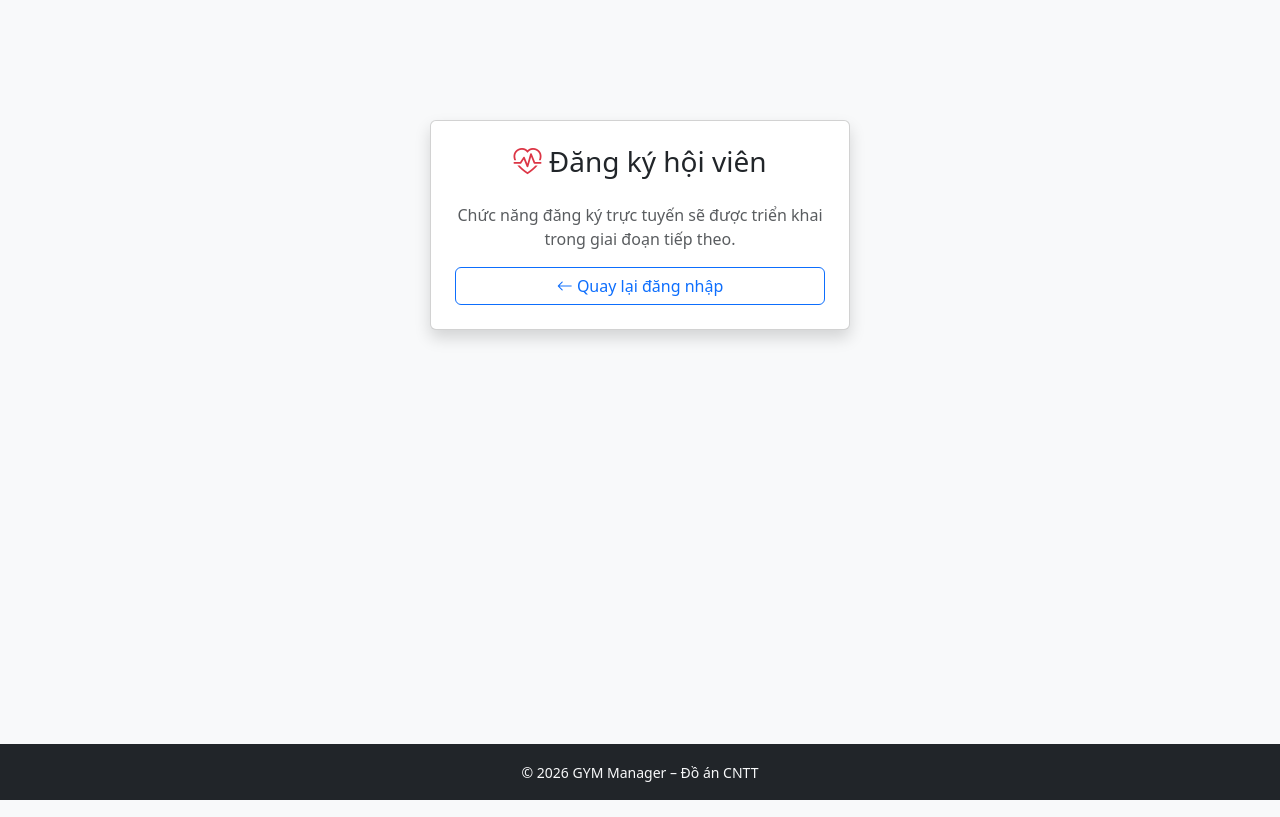
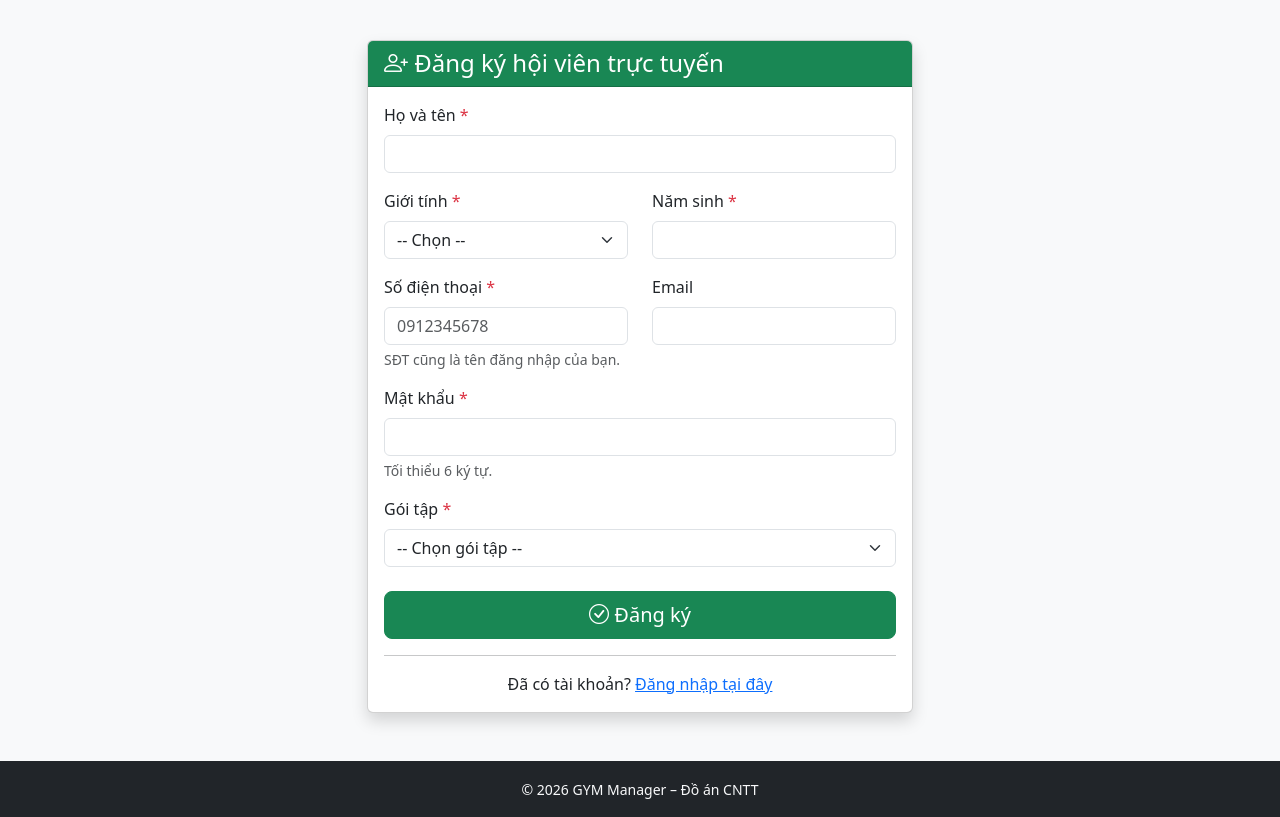
Before and after one commit to gnuttt212/-gym-management, a Flask app: page /auth/register in a window 1280 px wide. Run offline with Flask 3, Linux system fonts and the light colour scheme.

Commit message:
feat(auth): implement online member registration flow (UC01)
- /auth/register: create User (MEMBER) + Member + Subscription + Invoice in single transaction
- Send async confirmation email via NotificationService (BR5)
- Template: auth/register.html with CSRF, validation hints, and dynamic plan list

```diff
--- a/app/auth/routes.py
+++ b/app/auth/routes.py
@@ -1,18 +1,32 @@
-"""Auth routes – login, logout, dashboard.
+"""Auth routes – login, logout, dashboard, online registration.
 
 Routes only handle HTTP request/response; all business logic
-is delegated to AuthService.
+is delegated to AuthService and related services.
 """
 
 from flask import Blueprint, render_template, request, redirect, url_for, flash, session
+from marshmallow import ValidationError
 
 from app.auth.service import AuthService
 from app.auth.decorators import login_required
+from app.auth.repository import UserRepository
+from app.extensions import db
+from app.members.service import MemberService
+from app.subscriptions.service import SubscriptionService
+from app.subscriptions.schemas import RegistrationSchema
+from app.billing.service import BillingService
+from app.notifications.service import NotificationService
 
 auth_bp = Blueprint('auth', __name__, url_prefix='/auth')
 
-# Service instance (default repository injected automatically)
+# Service instances (default repositories injected automatically)
 auth_service = AuthService()
+user_repo = UserRepository()
+member_service = MemberService()
+sub_service = SubscriptionService()
+billing_service = BillingService()
+notification_service = NotificationService()
+_register_schema = RegistrationSchema()
 
 
 @auth_bp.route('/login', methods=['GET', 'POST'])
@@ -59,7 +73,96 @@ def dashboard():
 
 @auth_bp.route('/register', methods=['GET', 'POST'])
 def register():
-    """Member self-registration – full implementation in Phase 4."""
+    """Online member self-registration (UC01).
+
+    Creates User (role MEMBER) + Member + Subscription + Invoice
+    in ONE transaction. Sends confirmation email asynchronously (BR5).
+    """
     if 'user_id' in session:
         return redirect(url_for('auth.dashboard'))
-    return render_template('auth/register.html')
+
+    plans = sub_service.get_plans()
+
+    if request.method == 'POST':
+        data = {
+            'full_name': request.form.get('full_name', '').strip(),
+            'gender': request.form.get('gender'),
+            'birth_year': request.form.get('birth_year', type=int),
+            'phone': request.form.get('phone', '').strip(),
+            'email': request.form.get('email', '').strip() or None,
+            'password': request.form.get('password', ''),
+            'plan_id': request.form.get('plan_id', type=int),
+        }
+
+        try:
+            # Validate input
+            validated = _register_schema.load(data)
+
+            plan = sub_service.get_plan_by_id(validated['plan_id'])
+
+            # Check phone uniqueness (will be username)
+            existing_user = user_repo.find_by_username(validated['phone'])
+            if existing_user:
+                raise ValueError(f"SĐT {validated['phone']} đã có tài khoản.")
+
+            # ── ONE TRANSACTION: user + member + subscription + invoice ──
+            # 1. Create user account (username = phone number)
+            from app.models.user import User
+            user = User(username=validated['phone'], role='MEMBER')
+            user.set_password(validated['password'])
+            db.session.add(user)
+            db.session.flush()  # Get user.id
+
+            # 2. Create member profile
+            member = member_service.create_member({
+                'full_name': validated['full_name'],
+                'gender': validated['gender'],
+                'birth_year': validated['birth_year'],
+                'phone': validated['phone'],
+                'email': validated.get('email'),
+            })
+            member.user_id = user.id
+            db.session.flush()  # Get member.id
+
+            # 3. Create subscription (BR1: auto-calculates end_date)
+            subscription = sub_service.create_subscription(
+                member_id=member.id, plan_id=plan.id
+            )
+            db.session.flush()  # Get subscription.id
+
+            # 4. Create invoice (BR2: snapshot current plan price)
+            billing_service.create_invoice(
+                subscription_id=subscription.id,
+                price_snapshot=float(plan.price)
+            )
+
+            # Commit entire transaction
+            db.session.commit()
+
+            # Send email (BR5: async, failure won't cancel registration)
+            if member.email:
+                notification_service.send_registration_email(
+                    to_email=member.email,
+                    member_name=member.full_name,
+                    plan_name=plan.name,
+                    start_date=str(subscription.start_date),
+                    end_date=str(subscription.end_date),
+                    price=f'{plan.price:,.0f}đ'
+                )
+
+            flash('Đăng ký thành công! Vui lòng đăng nhập.', 'success')
+            return redirect(url_for('auth.login'))
+
+        except ValidationError as e:
+            db.session.rollback()
+            for field, msgs in e.messages.items():
+                for msg in msgs:
+                    flash(msg, 'danger')
+        except ValueError as e:
+            db.session.rollback()
+            flash(str(e), 'danger')
+        except Exception as e:
+            db.session.rollback()
+            flash(f'Lỗi hệ thống: {e}', 'danger')
+
+    return render_template('auth/register.html', plans=plans)
--- a/app/templates/auth/register.html
+++ b/app/templates/auth/register.html
@@ -1,20 +1,98 @@
-{% extends 'base.html' %}
+{% extends "base.html" %}
 {% block title %}Đăng ký hội viên{% endblock %}
 
 {% block content %}
-<div class="login-container">
+<div class="row justify-content-center">
+  <div class="col-lg-6">
     <div class="card shadow">
-        <div class="card-body p-4">
-            <h3 class="text-center mb-4">
-                <i class="bi bi-heart-pulse text-danger"></i> Đăng ký hội viên
-            </h3>
-            <p class="text-center text-muted">
-                Chức năng đăng ký trực tuyến sẽ được triển khai trong giai đoạn tiếp theo.
-            </p>
-            <a href="{{ url_for('auth.login') }}" class="btn btn-outline-primary w-100">
-                <i class="bi bi-arrow-left"></i> Quay lại đăng nhập
-            </a>
-        </div>
+      <div class="card-header bg-success text-white">
+        <h4 class="mb-0"><i class="bi bi-person-plus"></i> Đăng ký hội viên trực tuyến</h4>
+      </div>
+      <div class="card-body">
+
+        {% with messages = get_flashed_messages(with_categories=true) %}
+        {% if messages %}
+          {% for category, message in messages %}
+          <div class="alert alert-{{ category }} alert-dismissible fade show">
+            {{ message }}
+            <button type="button" class="btn-close" data-bs-dismiss="alert"></button>
+          </div>
+          {% endfor %}
+        {% endif %}
+        {% endwith %}
+
+        <form method="POST" novalidate>
+          <input type="hidden" name="csrf_token" value="{{ csrf_token() }}">
+
+          <div class="mb-3">
+            <label for="full_name" class="form-label">Họ và tên <span class="text-danger">*</span></label>
+            <input type="text" class="form-control" id="full_name" name="full_name"
+                   value="{{ request.form.get('full_name', '') }}" required>
+          </div>
+
+          <div class="row mb-3">
+            <div class="col-md-6">
+              <label for="gender" class="form-label">Giới tính <span class="text-danger">*</span></label>
+              <select class="form-select" id="gender" name="gender" required>
+                <option value="">-- Chọn --</option>
+                <option value="MALE" {{ 'selected' if request.form.get('gender') == 'MALE' }}>Nam</option>
+                <option value="FEMALE" {{ 'selected' if request.form.get('gender') == 'FEMALE' }}>Nữ</option>
+                <option value="OTHER" {{ 'selected' if request.form.get('gender') == 'OTHER' }}>Khác</option>
+              </select>
+            </div>
+            <div class="col-md-6">
+              <label for="birth_year" class="form-label">Năm sinh <span class="text-danger">*</span></label>
+              <input type="number" class="form-control" id="birth_year" name="birth_year"
+                     min="1940" max="2015" value="{{ request.form.get('birth_year', '') }}" required>
+            </div>
+          </div>
+
+          <div class="row mb-3">
+            <div class="col-md-6">
+              <label for="phone" class="form-label">Số điện thoại <span class="text-danger">*</span></label>
+              <input type="tel" class="form-control" id="phone" name="phone"
+                     placeholder="0912345678" value="{{ request.form.get('phone', '') }}" required>
+              <div class="form-text">SĐT cũng là tên đăng nhập của bạn.</div>
+            </div>
+            <div class="col-md-6">
+              <label for="email" class="form-label">Email</label>
+              <input type="email" class="form-control" id="email" name="email"
+                     value="{{ request.form.get('email', '') }}">
+            </div>
+          </div>
+
+          <div class="mb-3">
+            <label for="password" class="form-label">Mật khẩu <span class="text-danger">*</span></label>
+            <input type="password" class="form-control" id="password" name="password"
+                   minlength="6" required>
+            <div class="form-text">Tối thiểu 6 ký tự.</div>
+          </div>
+
+          <div class="mb-4">
+            <label for="plan_id" class="form-label">Gói tập <span class="text-danger">*</span></label>
+            <select class="form-select" id="plan_id" name="plan_id" required>
+              <option value="">-- Chọn gói tập --</option>
+              {% for plan in plans %}
+              <option value="{{ plan.id }}" {{ 'selected' if request.form.get('plan_id')|string == plan.id|string }}>
+                {{ plan.name }} – {{ '{:,.0f}'.format(plan.price) }}đ
+              </option>
+              {% endfor %}
+            </select>
+          </div>
+
+          <div class="d-grid gap-2">
+            <button type="submit" class="btn btn-success btn-lg">
+              <i class="bi bi-check-circle"></i> Đăng ký
+            </button>
+          </div>
+        </form>
+
+        <hr>
+        <p class="text-center mb-0">
+          Đã có tài khoản? <a href="{{ url_for('auth.login') }}">Đăng nhập tại đây</a>
+        </p>
+      </div>
     </div>
+  </div>
 </div>
 {% endblock %}
```
